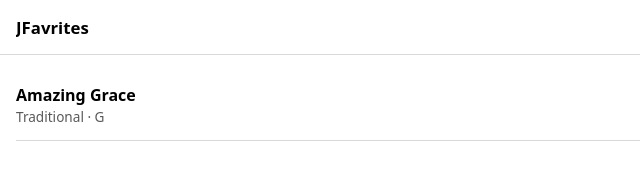
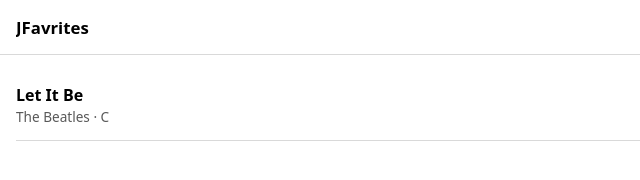
Before and after one commit to sebastienjeanfavre/jfavrites, a website with bundled scripts: page index.html in a window 1280 px wide. Shown: the full height of the page, 0-640 px from the left. Built offline with nearby package versions, Linux system fonts and the light colour scheme.

Commit message:
Add Let It Be, drop Amazing Grace, stop chords colliding
Amazing Grace was a placeholder to build against; the songbook now holds a
song we'd actually play. Its lyrics stay as inline test fixtures, so the
suite keeps a public-domain sample and no test reads from songs/.

Chords sat flush against each other wherever a chord was wider than its
slice of lyric — worst on chord-only lines, where "Am Fmaj7" rendered as
"AmFmaj7", but also on every verse's trailing turnaround. A chunk is as
wide as its widest part, so the chord filled it and the next chunk began
with no gap. Padding on the chord widens the chunk and forces the gap;
:not(:empty) leaves chordless chunks alone so no gap opens inside a lyric.

```diff
--- a/songs/index.json
+++ b/songs/index.json
@@ -1,9 +1,12 @@
 [
   {
-    "slug": "amazing-grace",
-    "title": "Amazing Grace",
-    "artist": "Traditional",
-    "key": "G",
-    "styles": ["traditional", "singalong"]
+    "slug": "let-it-be",
+    "title": "Let It Be",
+    "artist": "The Beatles",
+    "key": "C",
+    "styles": [
+      "classic-rock",
+      "singalong"
+    ]
   }
 ]
--- a/styles.css
+++ b/styles.css
@@ -121,6 +121,16 @@
   color: #b4531f;
 }
 
+/* A chunk is as wide as its widest part. When the chord is wider than its
+   slice of lyric — always, on a chord-only line like an intro — the chord
+   fills the chunk and the next one starts flush against it (AmFmaj7). This
+   padding is carried by the chord itself, so it widens the chunk and forces
+   a gap. :not(:empty) keeps chordless chunks out of it, so nothing is
+   inserted into the middle of a lyric. */
+.chord:not(:empty) {
+  padding-right: 0.75em;
+}
+
 .text { white-space: pre-wrap; }
 
 @media (prefers-color-scheme: dark) {
```
Also changed, not shown: 2 other files.
